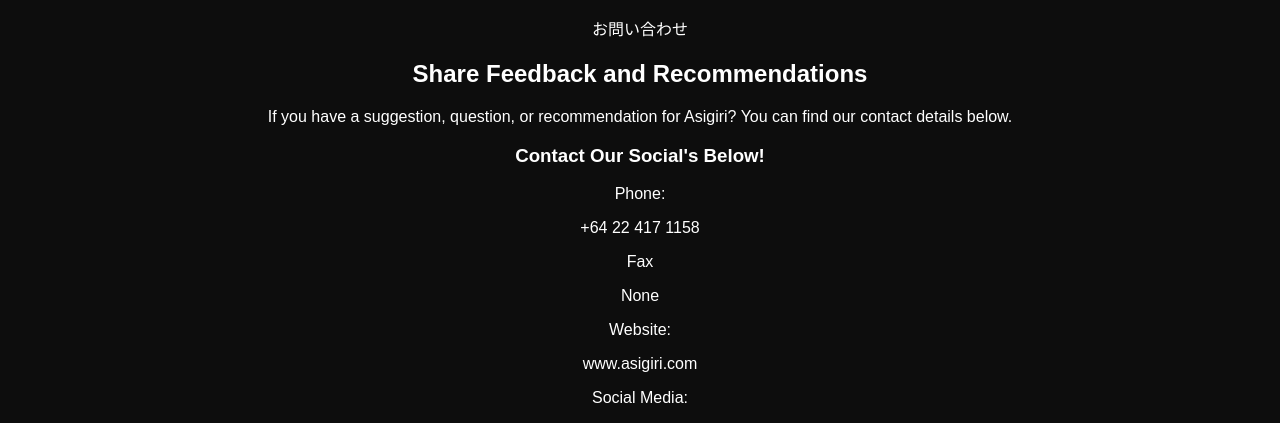
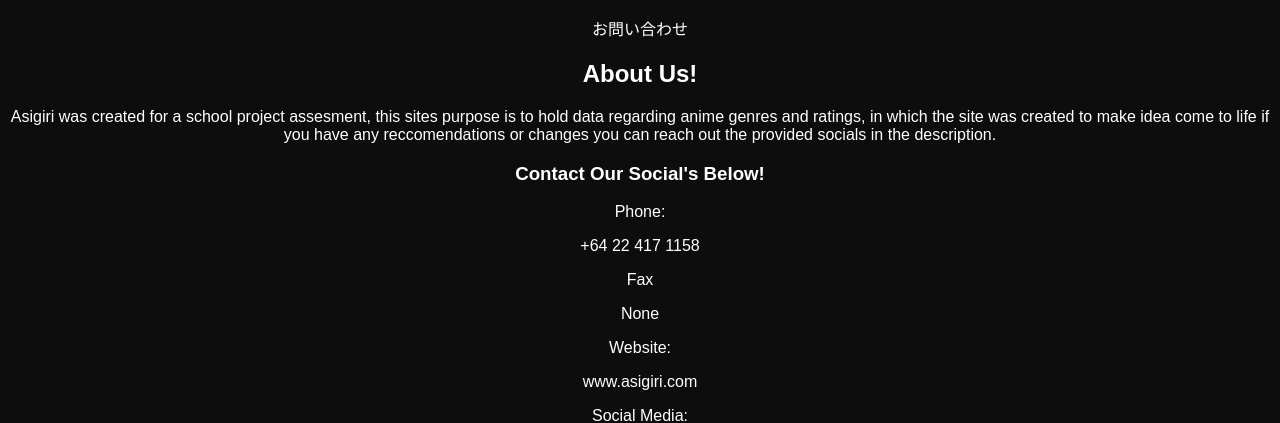
Before and after one commit to CodeKuseja/Asigiri-Site, a Flask app: page /content in a window 1280 px wide. Shown: the part 72-495 px from the top of the page. Run offline with Flask 3, Linux system fonts and the light colour scheme.

Commit message:
added more on content page

```diff
--- a/templates/content.html
+++ b/templates/content.html
@@ -34,10 +34,11 @@
 
     <div class="help-heading">
         <p class="help-japanese">お問い合わせ</p>
-        <h2>Share Feedback and Recommendations</h2>
+        <h2>About Us!</h2>
         <p>
-            If you have a suggestion, question, or recommendation for Asigiri?
-            You can find our contact details below.
+            Asigiri was created for a school project assesment, this sites purpose is to hold data
+            regarding anime genres and ratings, in which the site was created to make idea come to life
+            if you have any reccomendations or changes you can reach out the provided socials in the description.
         </p>
     </div>
 
```
